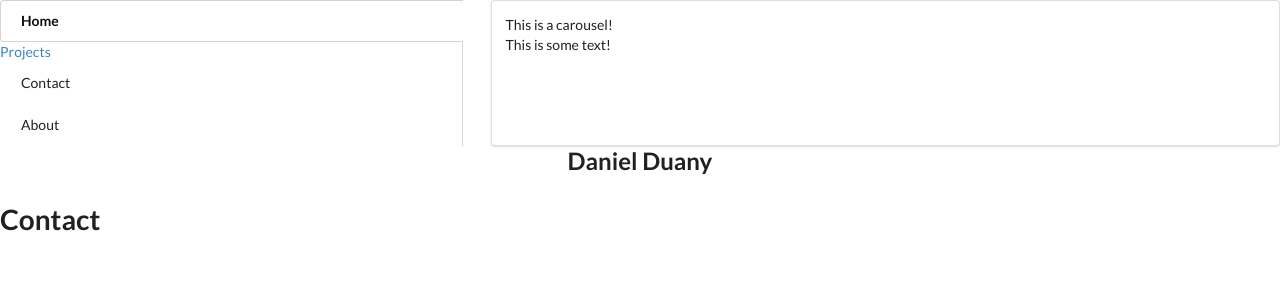
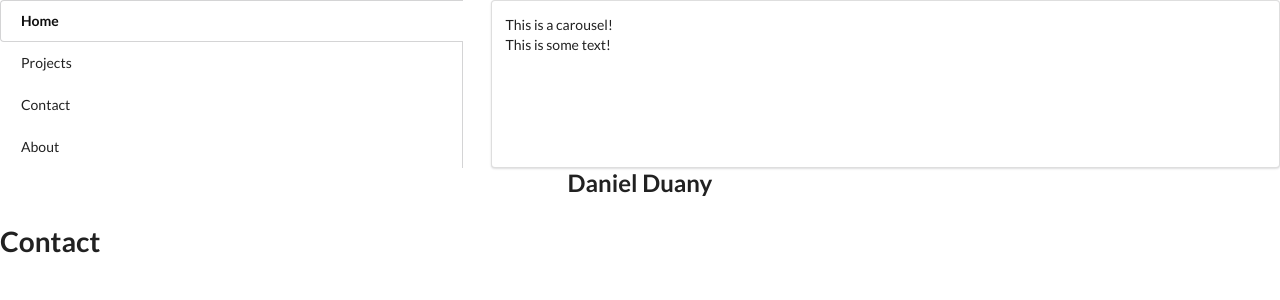
Before and after one commit to Duanysblist/portfolio_react, a React (Create React App) app: page /contact in a window 1280 px wide. Shown: the top 300 px of the page. Built offline with nearby package versions, Linux system fonts and the light colour scheme.

Commit message:
Same as previous

```diff
--- a/src/index.js
+++ b/src/index.js
@@ -9,7 +9,6 @@ import Carousel from './components/Carousel';
 
 function wasClicked() {
   console.log(this);
-  return 'active';
 }
 
 const routing = (
@@ -21,7 +20,11 @@ const routing = (
             <Link to='/' onClick={wasClicked} className='active item'>
               Home
             </Link>
-            <Link to='/projects' onClick={wasClicked} activeClassName='current'>
+            <Link
+              to='/projects'
+              onClick={wasClicked}
+              className={`${wasClicked} item`}
+            >
               Projects
             </Link>
             <Link
```
